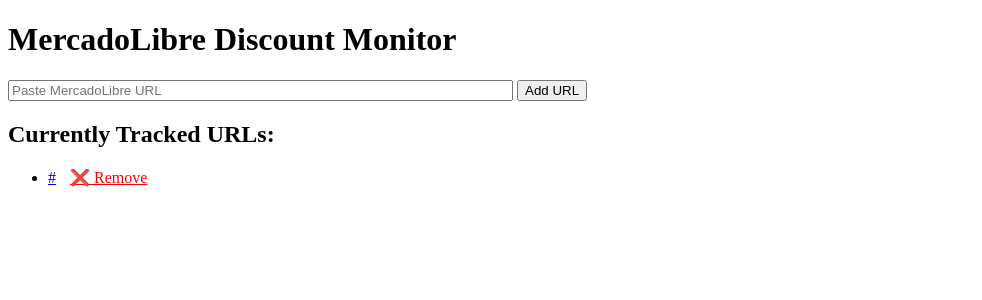
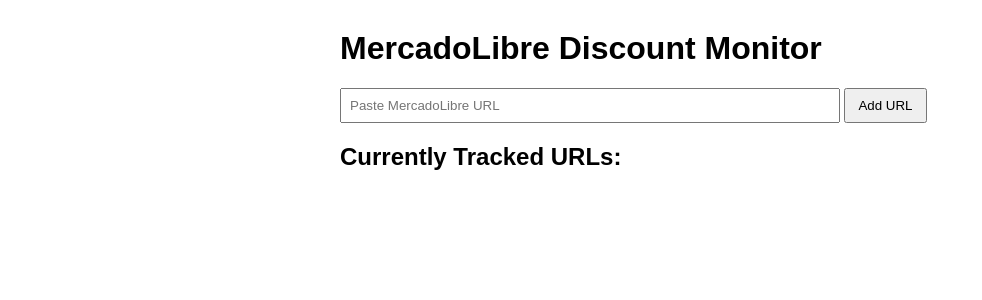
Before and after one commit to DPoten/mercadolibre-monitor, a Flask app: template templates/index.html in a window 1280 px wide. Shown: the top 300 px of the page, without its empty margins (0-982 px from the left). Run offline with Flask 3, Linux system fonts and the light colour scheme; the template is opened without the code that fills it: most values are stand-ins (such as "Sample title", 1, 10 or a date in 2020).

Commit message:
Update index.html

```diff
--- a/templates/index.html
+++ b/templates/index.html
@@ -2,24 +2,32 @@
 <html lang="en">
 <head>
 <meta charset="UTF-8" />
+<meta name="viewport" content="width=device-width, initial-scale=1" />
 <title>MercadoLibre Discount Monitor</title>
+<style>
+  body { font-family: Arial, sans-serif; max-width: 600px; margin: 30px auto; }
+  input[type=text] { width: 80%; padding: 8px; }
+  button { padding: 8px 12px; }
+  ul { padding-left: 0; }
+  li { list-style: none; margin: 6px 0; }
+  a.remove-btn { margin-left: 10px; color: red; text-decoration: none; }
+</style>
 </head>
 <body>
 <h1>MercadoLibre Discount Monitor</h1>
 <form method="POST" action="{{ url_for('add') }}">
-        <input type="text" name="url" placeholder="Paste MercadoLibre URL" size="60" required />
+  <input type="text" name="url" placeholder="Paste MercadoLibre URL" required />
   <button type="submit">Add URL</button>
 </form>
 <h2>Currently Tracked URLs:</h2>
 <ul>
-        {% for url in urls %}
-        <li>
-            <a href="{{ url }}" target="_blank">{{ url }}</a>
-            <a href="{{ url_for('remove', index=loop.index0) }}" style="color:red; margin-left:10px;">❌ Remove</a>
-        </li>
+  {% if urls %}
+    {% for i, url in enumerate(urls) %}
+      <li>{{ url }} <a class="remove-btn" href="{{ url_for('remove', index=i) }}">❌ Remove</a></li>
+    {% endfor %}
   {% else %}
     <li>No URLs tracked yet.</li>
-        {% endfor %}
+  {% endif %}
 </ul>
 </body>
 </html>
```
Lines whose indentation alone changed are shown as unchanged.
